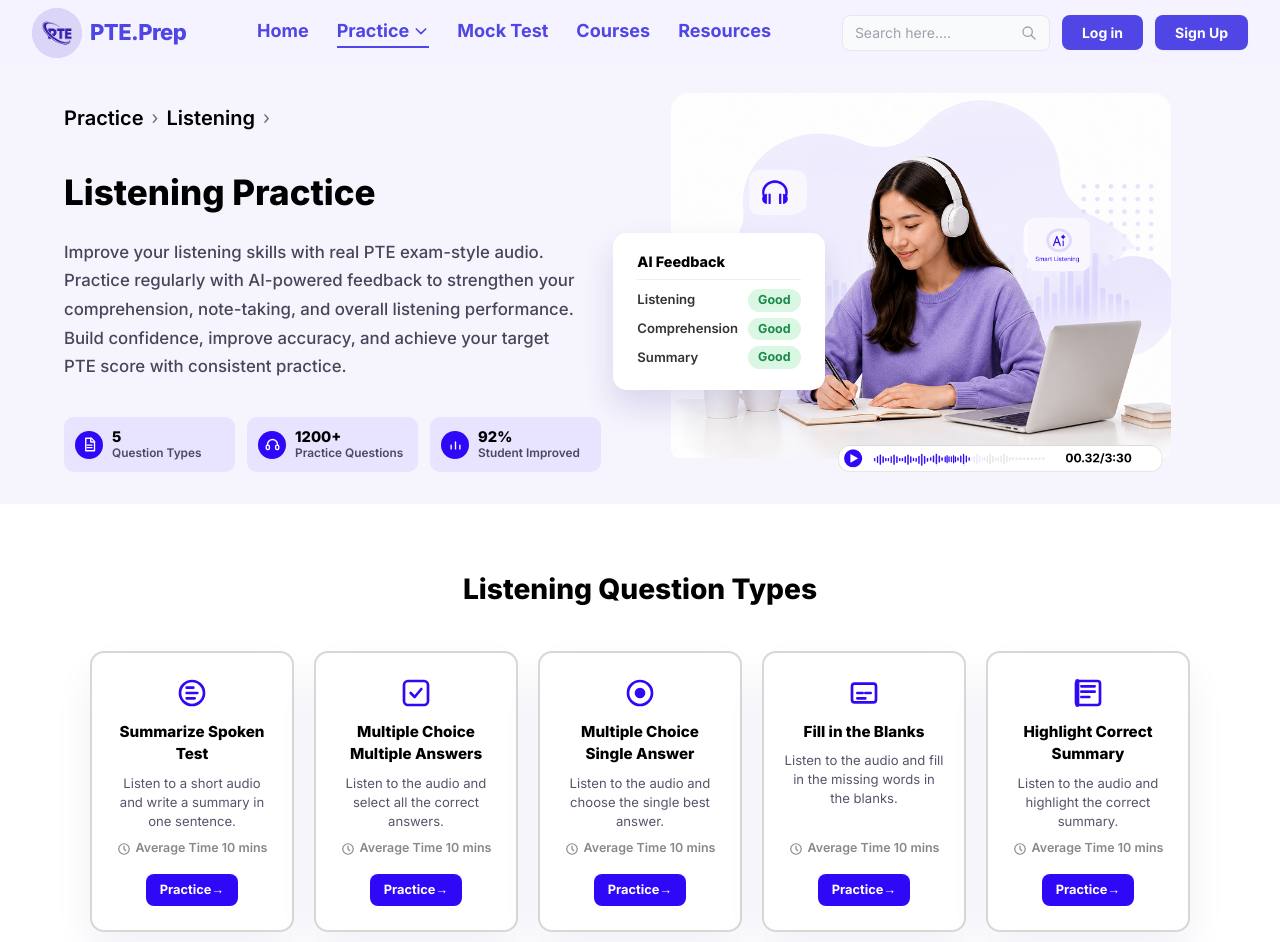
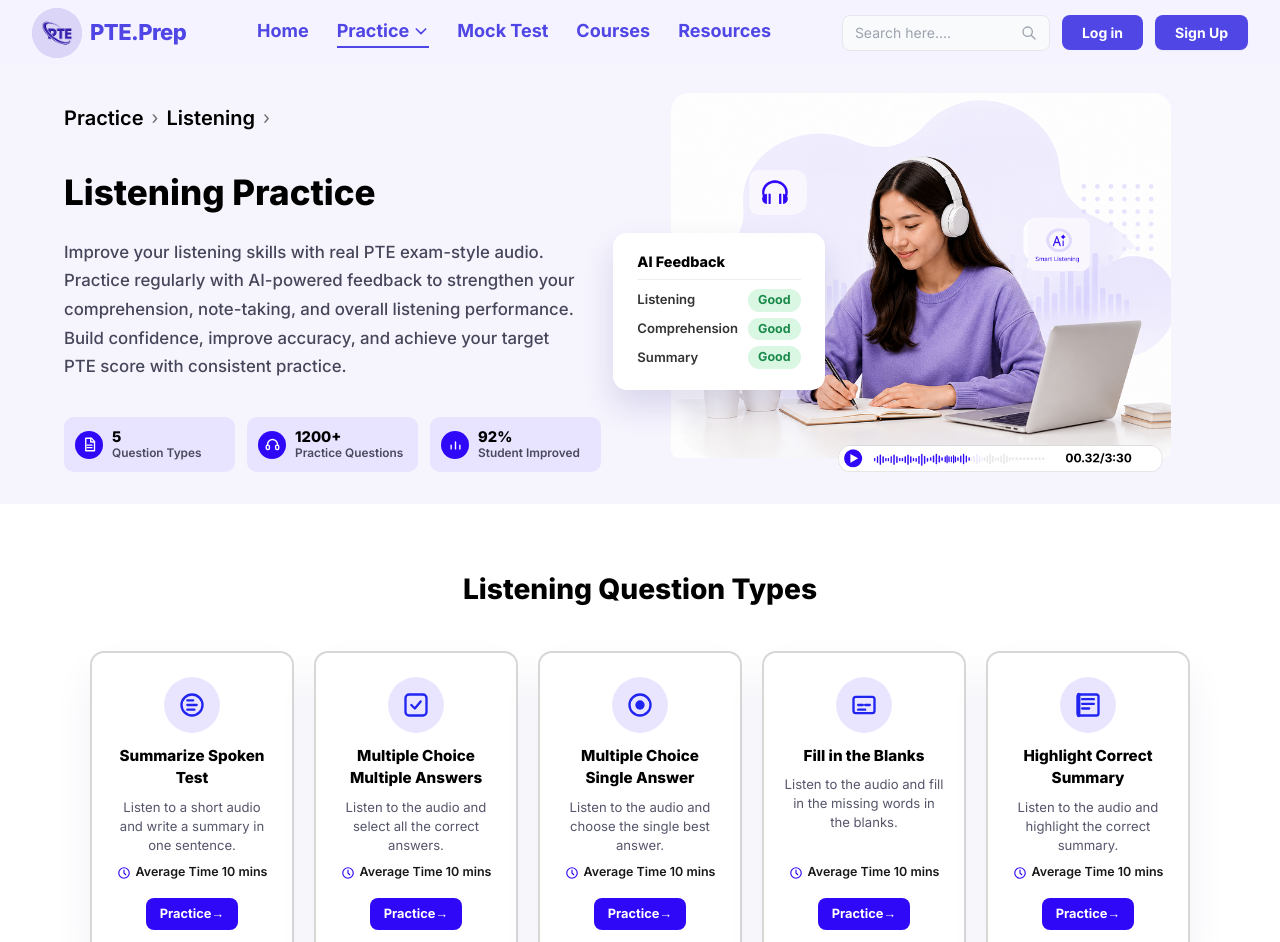
Before and after one commit to AuralithBit0822/PTE, a Next.js app in the folder frontend/: page /practice/listening in a window 1280 px wide. Shown: the top 942 px of the page. Built offline with nearby package versions, Linux system fonts and the light colour scheme.

Commit message:
fixed grids of Listening Question Types section

```diff
--- a/frontend/app/globals.css
+++ b/frontend/app/globals.css
@@ -737,15 +737,15 @@
   align-items: center; text-align: center; gap: 0.5rem;
   box-shadow: 0 20px 40px rgba(33,25,138,0.06);
 }
-.listening-task-icon { color: var(--brand-blue); margin-bottom: 0.25rem; }
-.listening-task-icon svg { width: 32px; height: 32px; fill: none; stroke: currentColor; stroke-width: 2; stroke-linecap: round; stroke-linejoin: round; }
+.listening-task-icon { color: #2024f1; background: rgba(48, 8, 248, 0.1); width: 56px; height: 56px; border-radius: 50%; display: flex; align-items: center; justify-content: center; margin-bottom: 0.25rem; }
+.listening-task-icon svg { width: 28px; height: 28px; fill: none; stroke: currentColor; stroke-width: 2; stroke-linecap: round; stroke-linejoin: round; }
 .listening-task-card h3 { margin: 0; font-size: 0.95rem; font-weight: 800; }
 .listening-task-card p { margin: 0; font-size: 0.82rem; color: #55556b; line-height: 1.45; }
 .listening-task-time {
   display: inline-flex; align-items: center; gap: 5px;
-  font-size: 0.78rem; color: #888; font-weight: 600; margin-top: auto;
+  font-size: 0.78rem; color: #18181b; font-weight: 600; margin-top: auto;
 }
-.listening-task-time svg { width: 14px; height: 14px; fill: none; stroke: currentColor; stroke-width: 2; stroke-linecap: round; stroke-linejoin: round; }
+.listening-task-time svg { width: 14px; height: 14px; fill: none; stroke: rgba(48, 8, 248, 1); stroke-width: 2; stroke-linecap: round; stroke-linejoin: round; }
 .listening-task-card .practice-button { padding: 0.4rem 0.85rem; font-size: 0.8rem; border-radius: 8px; margin-top: 0.5rem; }
 
 @media (max-width: 1100px) {
```
